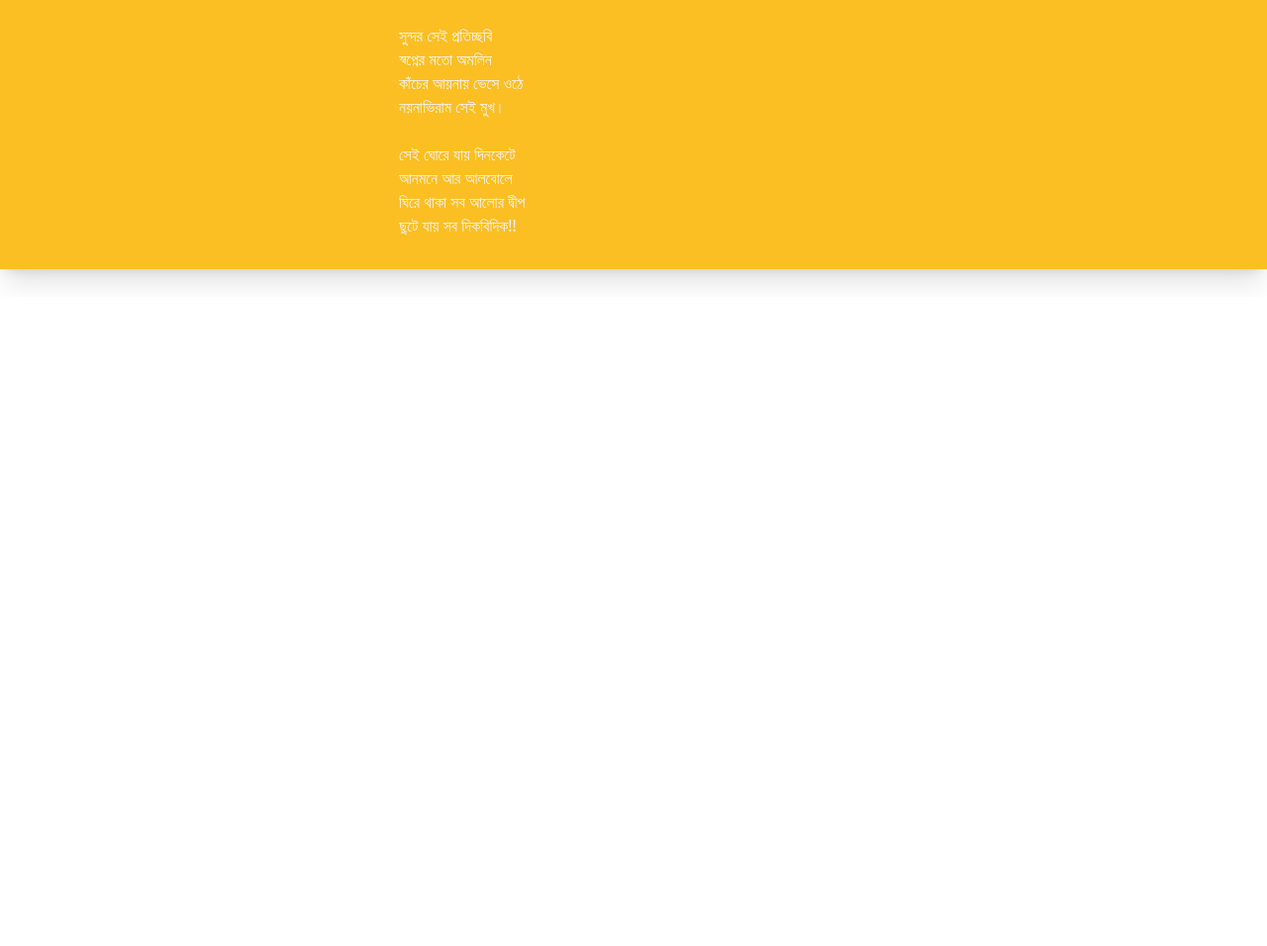
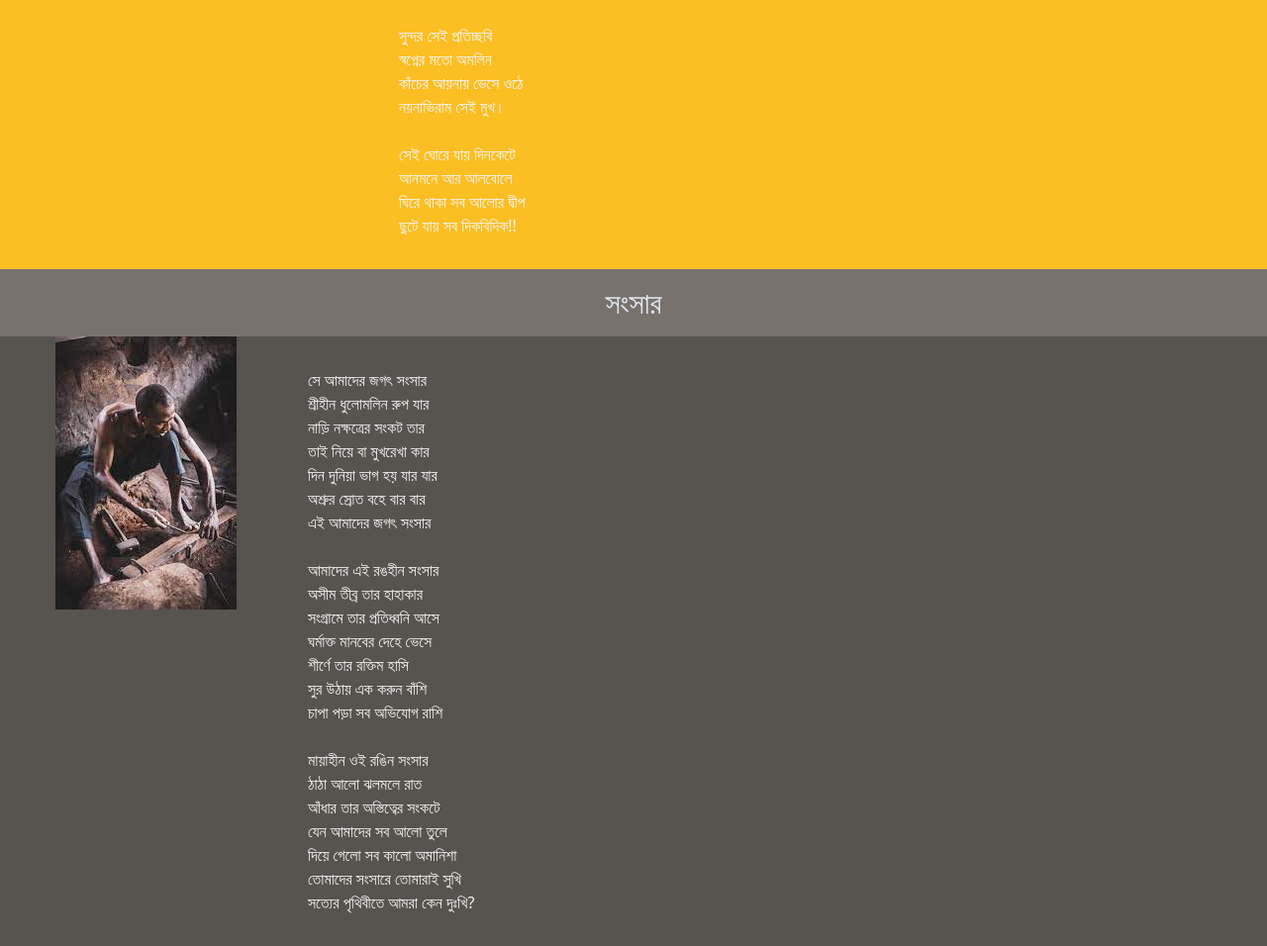
Before and after one commit to Tanim765/OSOMAPTO, a plain HTML site: page index.html in a window 1280 px wide. Shown: the part 500-1456 px from the top of the page at 99% size. Before the commit the page ends 800 px from the top, so only its background shows below. Drawn offline with nearby package versions, Linux system fonts and the light colour scheme.

Commit message:
2nd poem

```diff
--- a/index.html
+++ b/index.html
@@ -45,6 +45,42 @@
                 </p>
             </div>
         </div>
+
+
+        <div class="text-center bg-stone-500">
+            <h2 class="p-4 text-3xl text-slate-200">সংসার</h2>
+        </div>
+        <div class=" lg:flex md:flex  bg-stone-600 shadow-xl">
+
+            <figure class="ml-14 justify-end"><img  src="img/images (1).jpeg" alt="Movie" /></figure>
+            <div class="card-body ml-10">
+
+                <p class="text-neutral-100">সে আমাদের জগৎ সংসার<br>
+                    শ্রীহীন ধুলোমলিন রুপ যার<br>
+                    নাড়ি নক্ষত্রের সংকট তার<br>
+                    তাই নিয়ে বা মুখরেখা কার<br>
+                    দিন দুনিয়া ভাগ হয় যার যার<br>
+                    অশ্রুর স্রোত বহে বার বার<br>
+                    এই আমাদের জগৎ সংসার<br><br>
+
+                    আমাদের এই রঙহীন সংসার<br>
+                    অসীম তীব্র তার হাহাকার<br>
+                    সংগ্রামে তার প্রতিধ্বনি আসে<br>
+                    ঘর্মাক্ত মানবের দেহে ভেসে<br>
+                    শীর্ণে তার রক্তিম হাসি<br>
+                    সুর উঠায় এক করুন বাঁশি<br>
+                    চাপা পড়া সব অভিযোগ রাশি<br><br>
+
+                    মায়াহীন ওই রঙিন সংসার<br>
+                    ঠাঠা  আলো ঝলমলে রাত<br>
+                    আঁধার তার অস্তিত্বের সংকটে<br>
+                    যেন আমাদের সব আলো তুলে<br>
+                    দিয়ে গেলো সব কালো অমানিশা<br>
+                    তোমাদের সংসারে তোমারাই সুখি<br>
+                    সত্যের পৃথিবীতে আমরা কেন দুঃখি?<br>
+                </p>
+            </div>
+        </div>
     </main>
 </body>
 
```
Also changed, not shown: img/images (1).jpeg (added).
